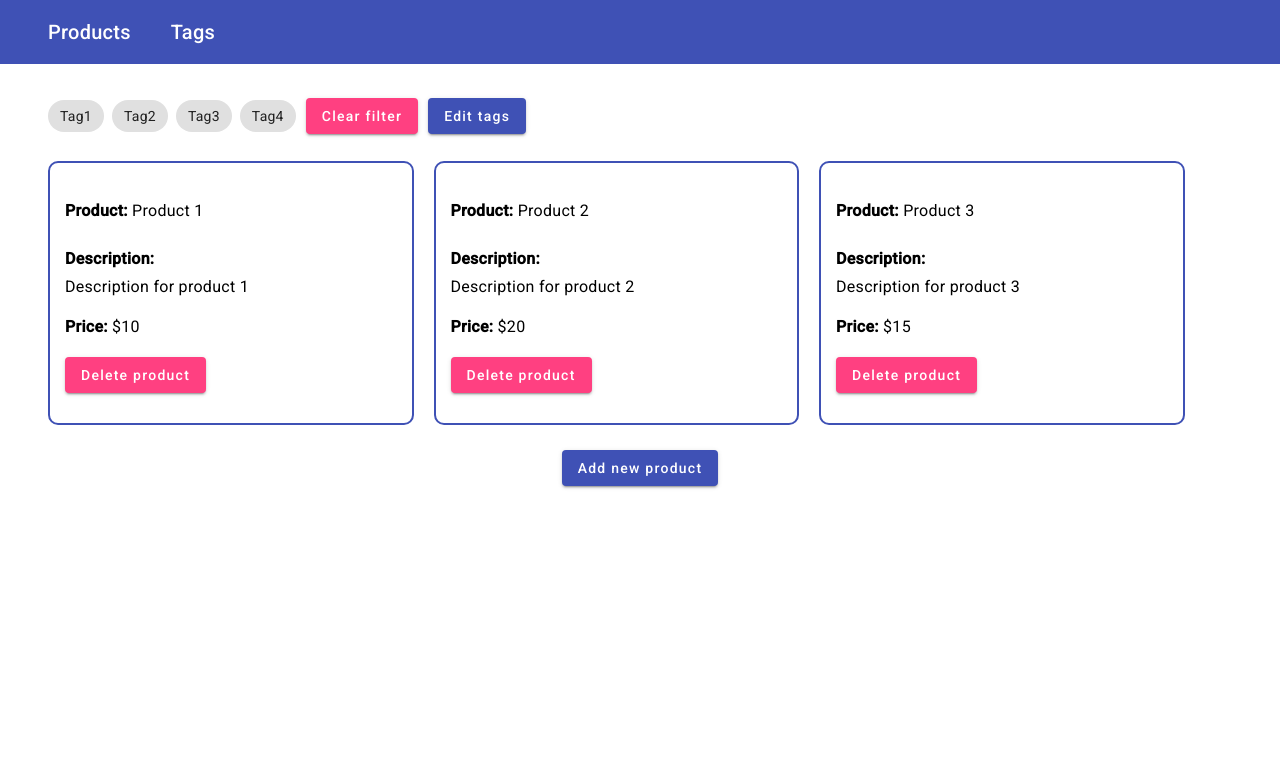
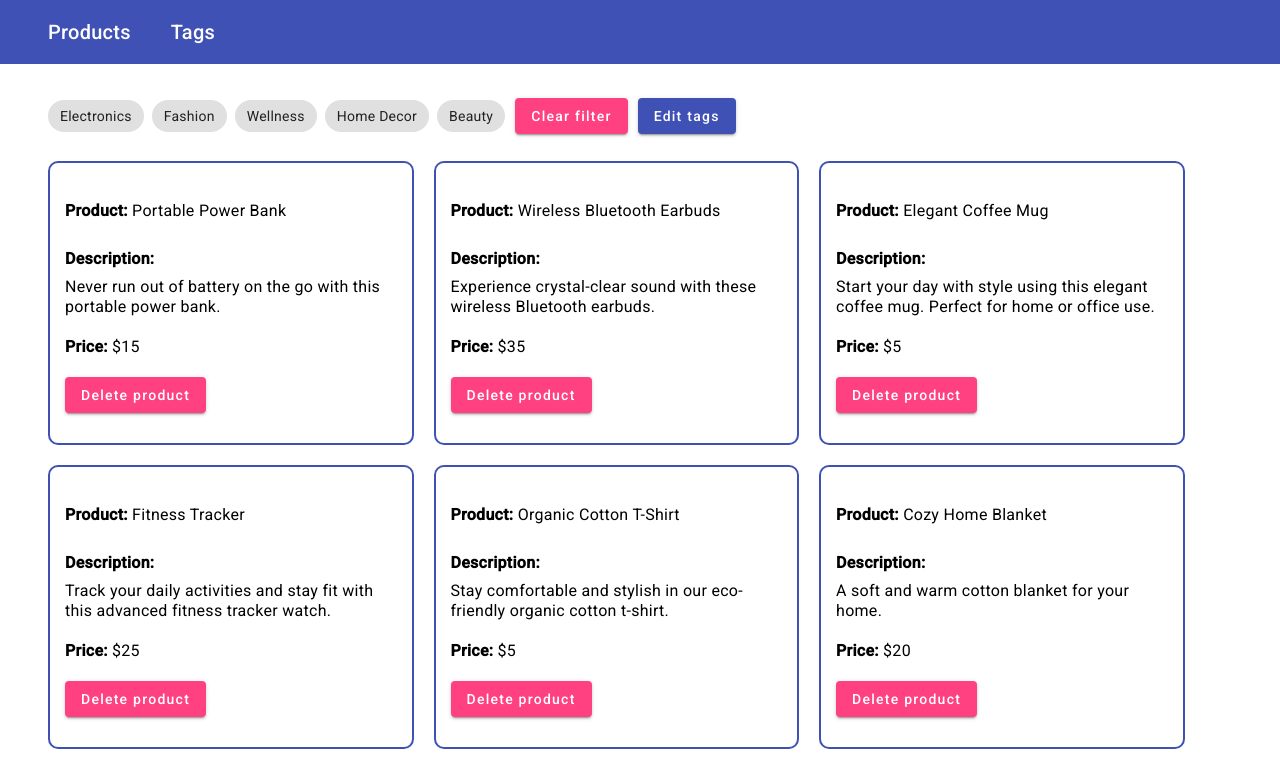
Before and after one commit to kiowoji/angular-app, an Angular app: page /product-list in a window 1280 px wide. Shown: the top 767 px of the page. Built offline with nearby package versions, Linux system fonts and the light colour scheme.

Commit message:
update mock data

```diff
--- a/src/app/components/product/product-list/product-list.component.css
+++ b/src/app/components/product/product-list/product-list.component.css
@@ -2,7 +2,7 @@
   display: flex;
   flex-direction: column;
   align-items: center;
-  padding: 0 3rem;
+  padding: 0 3rem 1rem 3rem;
 }
 
 .filter-tags,
--- a/src/app/components/product/products.ts
+++ b/src/app/components/product/products.ts
@@ -4,23 +4,70 @@ import { Tags } from '../tag/tags';
 export const Products: IProduct[] = [
   {
     id: 1,
-    title: 'Product 1',
-    description: 'Description for product 1',
-    price: 10,
-    tags: [Tags[0], Tags[1]],
+    title: 'Portable Power Bank',
+    description:
+      'Never run out of battery on the go with this portable power bank.',
+    price: 15,
+    tags: [Tags[0]],
   },
   {
     id: 2,
-    title: 'Product 2',
-    description: 'Description for product 2',
-    price: 20,
-    tags: [Tags[2]],
+    title: 'Wireless Bluetooth Earbuds',
+    description:
+      'Experience crystal-clear sound with these wireless Bluetooth earbuds.',
+    price: 35,
+    tags: [Tags[0]],
   },
   {
     id: 3,
-    title: 'Product 3',
-    description: 'Description for product 3',
-    price: 15,
+    title: 'Elegant Coffee Mug',
+    description:
+      'Start your day with style using this elegant coffee mug. Perfect for home or office use.',
+    price: 5,
     tags: [Tags[3]],
   },
+  {
+    id: 4,
+    title: 'Fitness Tracker',
+    description:
+      'Track your daily activities and stay fit with this advanced fitness tracker watch.',
+    price: 25,
+    tags: [Tags[0], Tags[2]],
+  },
+  {
+    id: 5,
+    title: 'Organic Cotton T-Shirt',
+    description:
+      'Stay comfortable and stylish in our eco-friendly organic cotton t-shirt.',
+    price: 5,
+    tags: [Tags[1]],
+  },
+  {
+    id: 6,
+    title: 'Cozy Home Blanket',
+    description: 'A soft and warm cotton blanket for your home.',
+    price: 20,
+    tags: [Tags[3]],
+  },
+  {
+    id: 7,
+    title: 'Luxury Beauty Kit',
+    description: 'Pamper yourself with this high-end beauty kit.',
+    price: 45,
+    tags: [Tags[4]],
+  },
+  {
+    id: 8,
+    title: 'Natural Beauty Skincare Set',
+    description: 'Organic skincare products for a radiant complexion.',
+    price: 15,
+    tags: [Tags[4]],
+  },
+  {
+    id: 9,
+    title: 'Aromatherapy Essential Oils Set',
+    description: 'Create a calming atmosphere with these essential oils.',
+    price: 35,
+    tags: [Tags[2], Tags[4]],
+  },
 ];
--- a/src/app/components/tag/tags.ts
+++ b/src/app/components/tag/tags.ts
@@ -3,22 +3,27 @@ import { ITag } from '../../models/tag.model';
 export const Tags: ITag[] = [
   {
     id: 1,
-    name: 'Tag1',
+    name: 'Electronics',
     color: '#FCE700',
   },
   {
     id: 2,
-    name: 'Tag2',
+    name: 'Fashion',
     color: '#FF6D28',
   },
   {
     id: 3,
-    name: 'Tag3',
+    name: 'Wellness',
     color: '#F43B86',
   },
   {
     id: 4,
-    name: 'Tag4',
+    name: 'Home Decor',
     color: '#00C4FF',
   },
+  {
+    id: 5,
+    name: 'Beauty',
+    color: '#00B676',
+  },
 ];
```
